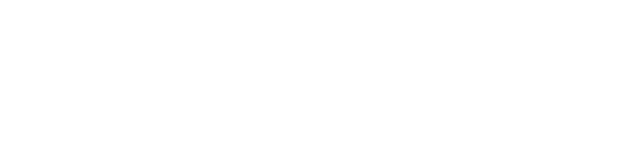
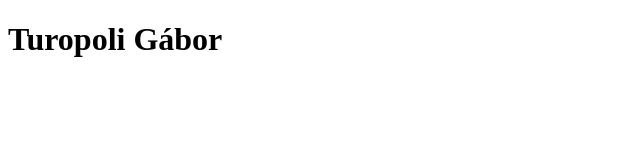
Before and after one commit to TuropoliGabor/Repo-HF, a plain HTML site: page index.html in a window 1280 px wide. Shown: the whole page, without its empty margins (0-640 px from the left). Drawn offline with Linux system fonts and the light colour scheme.

Commit message:
kész feladat

```diff
--- a/index.html
+++ b/index.html
@@ -2,10 +2,13 @@
 <html lang="hu">
 <head>
     <meta charset="UTF-8">
+    <meta name="description" content="Git repo">
+    <meta name="keywords" content="Git repo">
+    <meta name="author" content="Turopoli Gábor">
     <meta name="viewport" content="width=device-width, initial-scale=1.0">
     <title>Turopoli Gábor</title>
 </head>
 <body>
-
+    <h1>Turopoli Gábor</h1>
 </body>
 </html>
```
